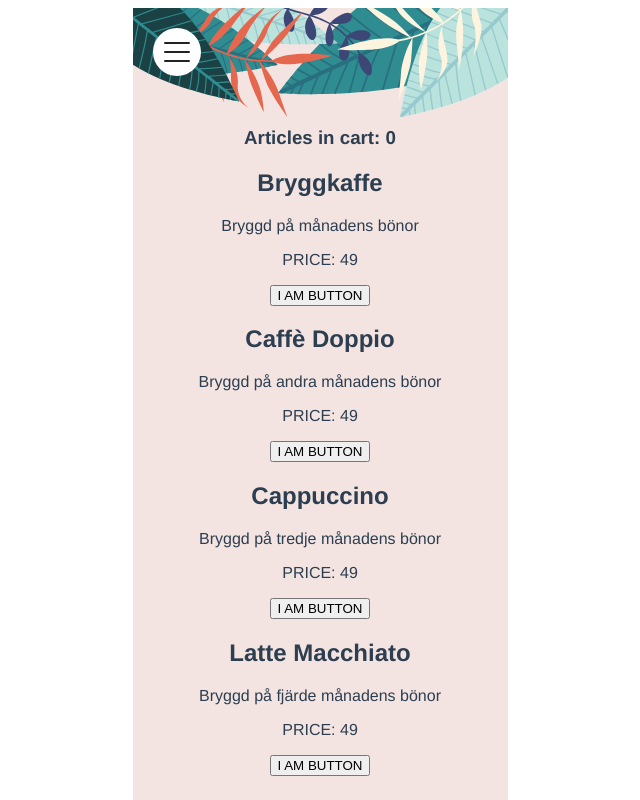
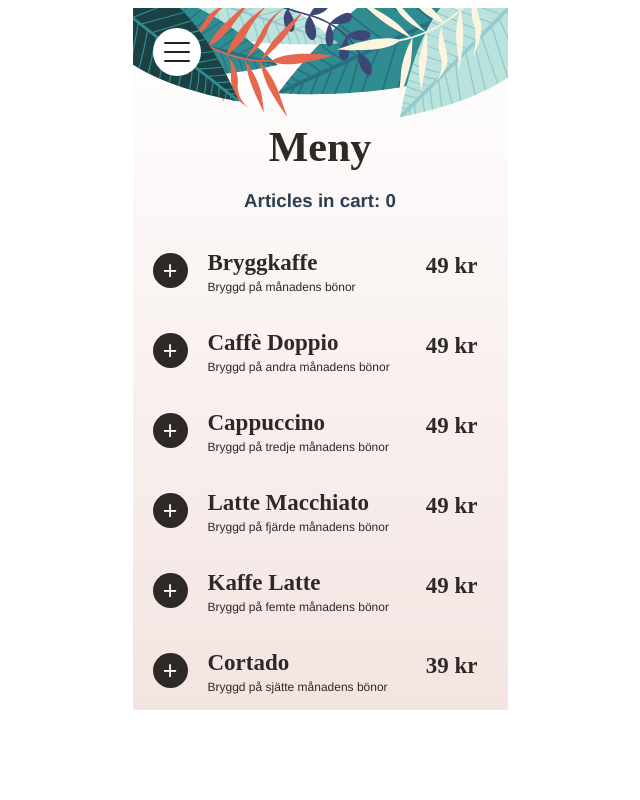
Before and after one commit to annikakubaj/Airbean, a Vue app in the folder airbean-project/: page /meny in a window 1280 px wide. Shown: the top 800 px of the page, without its empty margins (320-960 px from the left). Built offline with nearby package versions, Linux system fonts and the light colour scheme.

Commit message:
CSS på meny-sidan

```diff
--- a/airbean-project/src/App.vue
+++ b/airbean-project/src/App.vue
@@ -40,6 +40,7 @@ html{
 
 body{
   width:375px;
-  background-color:rgba(243, 228, 225, 1)
+  background-image: linear-gradient(white, rgba(243, 228, 225, 1));
+
 }
 </style>
--- a/airbean-project/src/components/ArticleItem.vue
+++ b/airbean-project/src/components/ArticleItem.vue
@@ -6,17 +6,17 @@
   -->
 
   <!-- Skriver ut datan i menyn, givet att det finns data i menyn -->
-  <div v-if="articleItemData" >
-    <h2>
+  <div class="menu" v-if="articleItemData" >
+    <h2 class="name">
       {{articleItemData.name}}
     </h2>
 
-    <p>
+    <p class="description">
       {{articleItemData.description}}
     </p>
 
-    <p>
-      PRICE: {{articleItemData.price}}
+    <p class="price">
+      {{articleItemData.price}} kr
     </p>
 
   </div>
@@ -68,6 +68,43 @@ export default {
 }
 </script>
 
-<style>
+<style scoped>
+
+.menu{
+  display:grid;
+  grid-template-columns:0px 210px 60px;
+  grid-template-rows: 50px 50px;
+}
+
+.name{
+  color:rgba(47, 41, 38, 1);
+  font-family: serif;
+  font-size:23px;
+  font-weight:bold;
+  margin-bottom:0px;
+  grid-column-start:2;
+  text-align: left;
+}
+
+.price{
+  color:rgba(47, 41, 38, 1);
+  font-family: serif;
+  font-size:23px;
+  font-weight:bold;
+  grid-column:3;
+  grid-row:1;
+  margin-bottom:0px;
+  text-align:right;
+}
+
+.description{
+  color: rgba(47, 41, 38, 1);
+  font-size:12px;
+  font-weight:thin;
+  text-align: left;
+  margin-top:0px;
+  grid-column-start:2;
+}
+
 
 </style>
--- a/airbean-project/src/components/MenuList.vue
+++ b/airbean-project/src/components/MenuList.vue
@@ -1,19 +1,19 @@
 <template>
-  <div>
+  <div class>
 
     <!-- Visar hur många artiklar som ligger i cart -->
     <h3>Articles in cart: {{articlesInCart}}</h3>
 
     <!-- PRINTAR UT MENYN -->
-    <div v-for="art in articles"  v-bind:key="art.id">
+    <div class="menu" v-for="art in articles"  v-bind:key="art.id">
 
       <!-- Wrapper runt ArticleItem. Har för mig att v-bind och v-on:click kan krocka annars -->
-      <div>
+      <div class="menu">
 
         <!-- Skriver in datan i ArticleItem, oh skriver ut ArticleItem -->
-        <ArticleItem v-bind:articleItemData="art"/>
+        <ArticleItem class="menu" v-bind:articleItemData="art"/>
 
-        <button v-on:click="addToCart(art)">I AM BUTTON</button>
+        <button v-on:click="addToCart(art)"> + </button>
 
       </div>
     </div>
@@ -60,6 +60,24 @@ export default {
 }
 </script>
 
-<style>
+<style scoped>
+
+.menu{
+  display:grid;
+  grid-template-columns:75px 200px 75px;
+  grid-template-rows: 40px 40px;
+}
+button{
+  border: none;
+  border-radius: 70%;
+  width:35px;
+  height:35px;
+  background-color:rgba(47, 41, 38, 1);
+  color:white;
+  font-size: 25px;
+  grid-row:1 /span 2;
+  justify-self: center;
+  align-self: center;
+}
 
 </style>
--- a/airbean-project/src/views/Header.vue
+++ b/airbean-project/src/views/Header.vue
@@ -4,6 +4,7 @@
     <div class ="container">
     <img class ="header" src="../assets/header.svg" alt="header">
     <img class ="navicon" src="../assets/navicon.svg" alt="navicon" @click="showNav">
+
 
 
     </div>
--- a/airbean-project/src/views/Meny.vue
+++ b/airbean-project/src/views/Meny.vue
@@ -1,7 +1,7 @@
 <template>
-  <div class="menu">
+  <div>
     <Header/>
-
+    <h2>Meny</h2>
     <MenuList />
 
   </div>
@@ -20,6 +20,13 @@ export default {
 }
 </script>
 
-<style>
+<style scoped>
+
+h2{
+  font-family: serif;
+  font-size: 42px;
+  color:rgba(47, 41, 38, 1);
+  margin: 15px;
+}
 
 </style>
```
